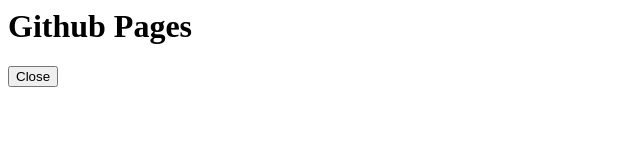
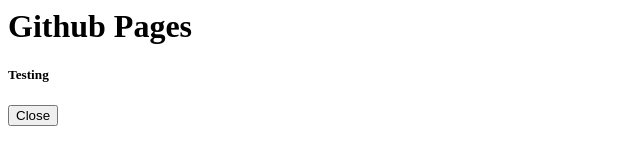
Before and after one commit to jessestauffer/jessestauffer.github.io, a plain HTML site: page index.html in a window 1280 px wide. Shown: the whole page, without its empty margins (0-640 px from the left). Drawn offline with Linux system fonts and the light colour scheme.

Commit message:
Update index.html

```diff
--- a/index.html
+++ b/index.html
@@ -4,6 +4,7 @@
   </head>
   <body>
     <h1>Github Pages</h1>
+    <h5>Testing</h5>
     <button>Close</button>
   </body>
 </html>
```
